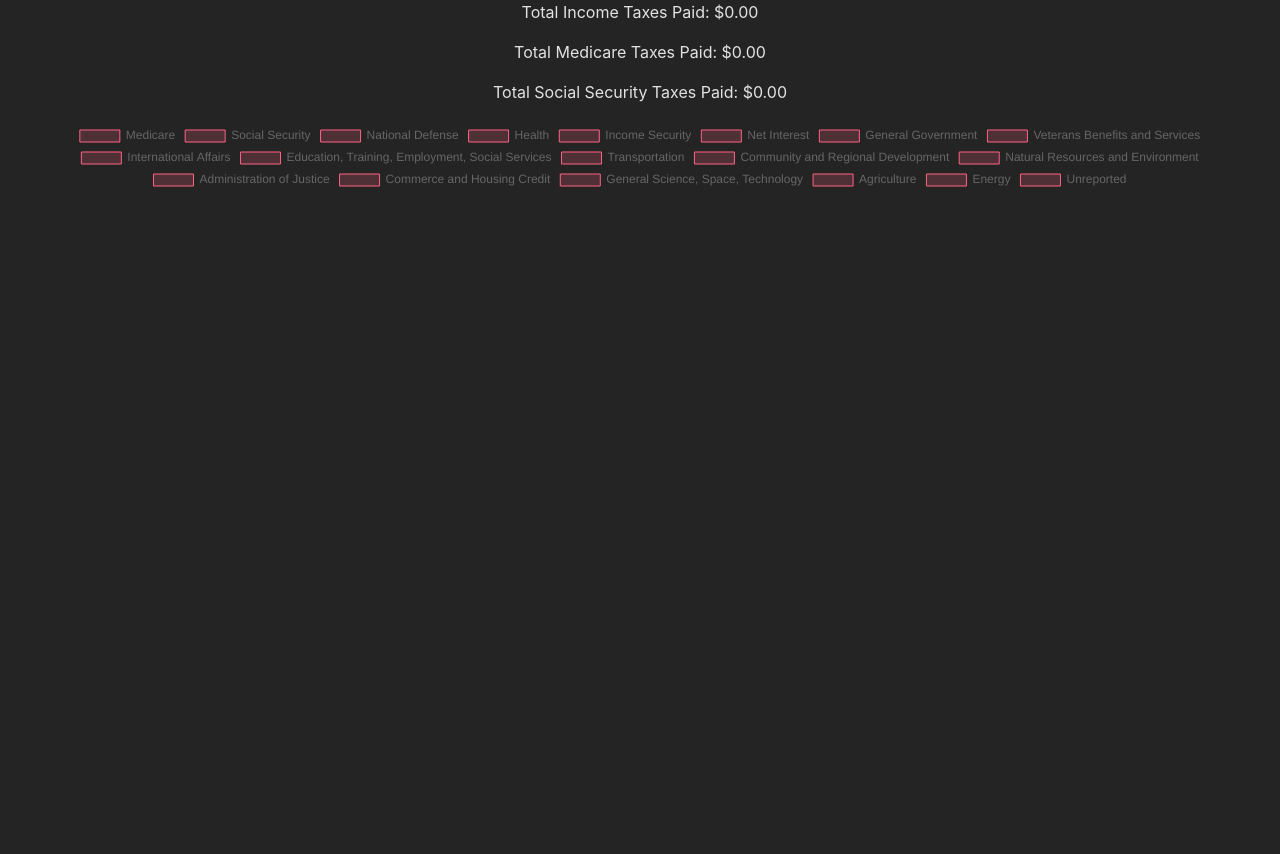
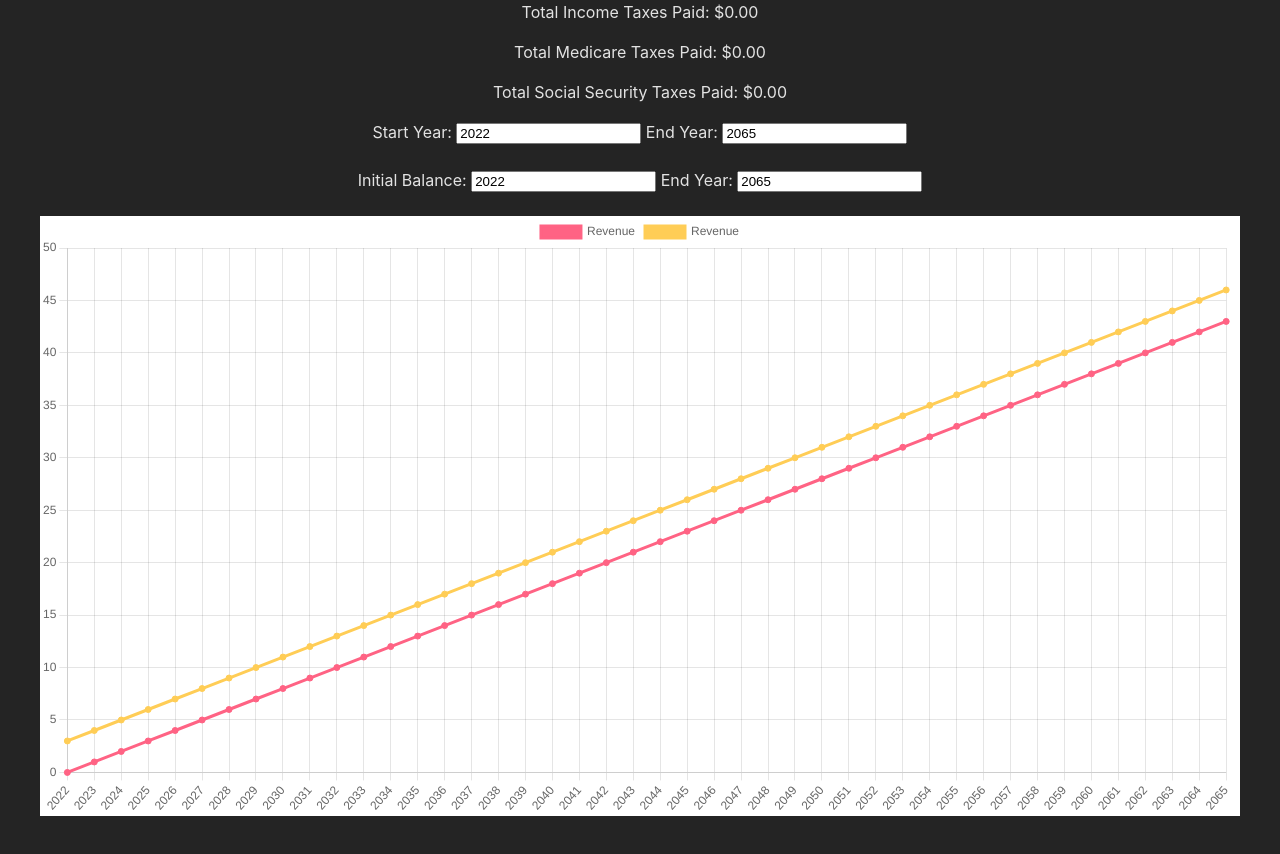
Before and after one commit to Larry-Gan/PCSTaxToolV2, a Svelte app: page / in a window 1280 px wide. Shown: the part 400-1254 px from the top of the page. Built offline with nearby package versions, Linux system fonts and the light colour scheme.

Commit message:
save progress on investment simultor, I have a graph working

```diff
--- a/src/App.svelte
+++ b/src/App.svelte
@@ -2,6 +2,7 @@
     import taxData from './lib/data.json';
     import * as helper from './lib/helper.js';
     import Chart from './lib/Chart.svelte';
+    import Simulator from './lib/Simulator.svelte';
 
     // Declare global variables to hold tax info
     let data = [0];
@@ -14,6 +15,10 @@
     let incomeTaxes = 0;
     let socialSecurityTaxes = 0;
     let medicareTaxes = 0;
+
+    // Simulator values
+    let simStartYear = 2022;
+    let simEndYear = 2065
 
     // May use this one later for updating text and pie chart
     function handleFormSubmission () {
@@ -68,6 +73,8 @@
         return grossIncome;
     }
 
+    let simData = []
+
 </script>
 
 <div class="index">
@@ -105,6 +112,19 @@
 <p>Total Medicare Taxes Paid: {helper.turnToDollar(medicareTaxes)}</p>
 <p>Total Social Security Taxes Paid: {helper.turnToDollar(socialSecurityTaxes)}</p>
 
+
+<label for="fname">Start Year:</label>
+<input type="number" bind:value={simStartYear}>
+<label for="fname">End Year:</label>
+<input type="number"  bind:value={simEndYear}><br><br>
+<label for="fname">Initial Balance:</label>
+<input type="number" bind:value={simStartYear}>
+<label for="fname">End Year:</label>
+<input type="number"  bind:value={simEndYear}><br><br>
+<div>
+    <Simulator savings = {grossIncome} startYear = {simStartYear} endYear = {simEndYear}/>
+</div>
+
 <div>
     <Chart {data}/>
 </div>
--- /dev/null
+++ b/src/lib/Simulator.svelte
@@ -0,0 +1,77 @@
+<script>
+	import Chart from 'chart.js/auto';
+	import { onMount } from 'svelte';
+	let chart;
+
+  export let savings;
+  export let startYear;
+  export let endYear;
+
+  function generateLabels(start, end) {
+    let holder1 = []
+    for (let i = start; i <= end; i++) {
+      holder1.push(i);
+    }
+    return holder1
+  }
+
+  function generateData(start, end, offset) {
+    let holder1 = []
+    let holder2 = []
+    for (let i = start; i <= end; i++) {
+      holder1.push(i);
+      holder2.push(i + offset)
+    }
+    return [holder1, holder2]
+  }
+
+  function compoundInterest(initBalance, interest) {
+    return initBalance * (1 + interest);
+  }
+
+  let temp = generateData(0, endYear - startYear, 3)
+	let chartValues = temp[0];
+	let chartValues2 = temp[1];
+	let chartLabels = generateLabels(startYear, endYear);
+	let ctx;
+	let chartCanvas;
+
+  // Handle updates to the chart
+  $: if (chart){
+    let temp = generateData(0, endYear - startYear, 3)
+    chart.data.datasets[0].data = temp[0];
+    chart.data.datasets[1].data = temp[1];
+    chart.data.labels = generateLabels(startYear, endYear);
+    chart.update()
+  }
+
+	onMount(async (promise) => {
+		  ctx = chartCanvas.getContext('2d');
+			chart = new Chart(ctx, {
+				type: 'line',
+				data: {
+						labels: chartLabels,
+						datasets: [{
+								label: 'Revenue',
+								backgroundColor: 'rgb(255, 99, 132)',
+								borderColor: 'rgb(255, 99, 132)',
+								data: chartValues
+						},
+            {
+								label: 'Revenue',
+								backgroundColor: 'rgb(255, 205, 86)',
+								borderColor: 'rgb(255, 205, 86)',
+								data: chartValues2
+						}]
+				},
+        options: {
+          responsive: true,
+        }
+		});
+
+	});
+
+</script>
+
+
+<canvas bind:this={chartCanvas} id="myChart" style="background-color: #fff;"></canvas>
```
Also changed, not shown: src/lib/Simulator1.svelte (added, +46 -0 lines).
